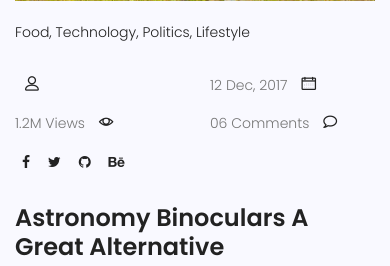
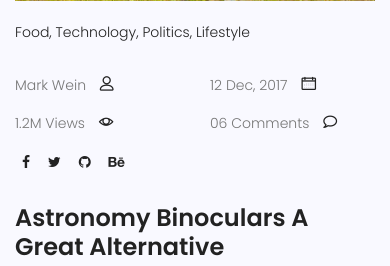
Before and after one commit to baharak-ahmadipoor/MySite, a Django app: a page that uses templates/blog/blog-single.html in a window 390 px wide. Shown: the part 645-911 px from the top of the page. Run offline with Django 3.2, Linux system fonts and the light colour scheme; some libraries are stand-ins or nearby versions.

Commit message:
Update blog-single.html

```diff
--- a/templates/blog/blog-single.html
+++ b/templates/blog/blog-single.html
@@ -39,7 +39,7 @@
 										<li><a href="#">Lifestyle</a></li>
 									</ul>
 									<div class="user-details row">
-										<p class="user-name col-lg-12 col-md-12 col-6"><a href="#"> {{author}} </a> <span class="lnr lnr-user"></span></p>
+										<p class="user-name col-lg-12 col-md-12 col-6"><a href="#"> Mark Wein</a> <span class="lnr lnr-user"></span></p>
 										<p class="date col-lg-12 col-md-12 col-6"><a href="#">12 Dec, 2017</a> <span class="lnr lnr-calendar-full"></span></p>
 										<p class="view col-lg-12 col-md-12 col-6"><a href="#">1.2M Views</a> <span class="lnr lnr-eye"></span></p>
 										<p class="comments col-lg-12 col-md-12 col-6"><a href="#">06 Comments</a> <span class="lnr lnr-bubble"></span></p>
```
